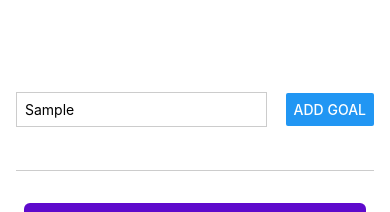
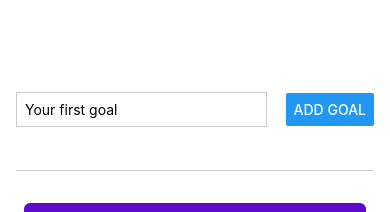
Before and after one commit to radektomczyk/RNCourse, a React Native app: screen / in a window 390 px wide. Both pictures are taken after typing "Sample" into the empty fields and a click on the button "ADD GOAL". Shown: the top 212 px of the page. Built offline with nearby package versions, Linux system fonts and the light colour scheme.

Commit message:
Component split

```diff
--- a/App.js
+++ b/App.js
@@ -1,29 +1,17 @@
 import { useState } from "react";
-import {
-    StyleSheet,
-    Text,
-    View,
-    Button,
-    TextInput,
-    ScrollView,
-    FlatList,
-} from "react-native";
+import { StyleSheet, View, FlatList } from "react-native";
+import GoalItem from "./components/GoalItem";
+import GoalInput from "./components/GoalInput";
 
 function App() {
     const [counter, setCounter] = useState(0);
-    const [enteredGoalText, setEnteredGoalText] = useState("");
-
     const [courseGoals, setCourseGoals] = useState([]);
 
     const incrementCounter = () => {
         setCounter((prevCounter) => prevCounter + 1);
     };
 
-    const goalInputHandler = (enteredText) => {
-        setEnteredGoalText(enteredText);
-    };
-
-    const addGoalHandler = () => {
+    const addGoalHandler = (enteredGoalText) => {
         setCourseGoals((currentCourseGoals) => [
             ...currentCourseGoals,
             {
@@ -37,25 +25,12 @@
 
     return (
         <View style={styles.appContainer}>
-            <View style={styles.inputContainer}>
-                <TextInput
-                    onChangeText={goalInputHandler}
-                    style={styles.textInput}
-                    placeholder="Your first goal"
-                />
-                <Button onPress={addGoalHandler} title="Add goal" />
-            </View>
+            <GoalInput onAddGoal={addGoalHandler} />
             <View style={styles.goalsContainer}>
                 <FlatList
                     data={courseGoals}
                     renderItem={(itemData) => {
-                        return (
-                            <View style={styles.goalItem}>
-                                <Text style={styles.goalText}>
-                                    {itemData.item.text}
-                                </Text>
-                            </View>
-                        );
+                        return <GoalItem text={itemData.item.text} />;
                     }}
                     keyExtractor={(item, index) => {
                         return item.id;
@@ -75,32 +50,8 @@
         padding: 50,
         paddingHorizontal: 16,
     },
-    inputContainer: {
-        flex: 1,
-        flexDirection: "row",
-        justifyContent: "space-between",
-        alignItems: "center",
-        marginBottom: 24,
-        borderBottomWidth: 1,
-        borderBottomColor: "#cccccc",
-    },
-    textInput: {
-        borderWidth: 1,
-        borderColor: "#cccccc",
-        width: "70%",
-        marginRight: 8,
-        padding: 8,
-    },
+
     goalsContainer: {
         flex: 5,
     },
-    goalItem: {
-        margin: 8,
-        borderRadius: 6,
-        backgroundColor: "#5e0acc",
-        padding: 8,
-    },
-    goalText: {
-        color: "white",
-    },
 });
--- /dev/null
+++ b/components/GoalInput.js
@@ -0,0 +1,48 @@
+import { useState } from "react";
+import { View, TextInput, Button, StyleSheet } from "react-native";
+
+function GoalInput({ onAddGoal }) {
+    const [enteredGoalText, setEnteredGoalText] = useState("");
+
+    const goalInputHandler = (enteredText) => {
+        setEnteredGoalText(enteredText);
+    };
+
+    const addGoalHandler = () => {
+        onAddGoal(enteredGoalText);
+        setEnteredGoalText("");
+    };
+
+    return (
+        <View style={styles.inputContainer}>
+            <TextInput
+                onChangeText={goalInputHandler}
+                style={styles.textInput}
+                placeholder="Your first goal"
+                value={enteredGoalText}
+            />
+            <Button onPress={addGoalHandler} title="Add goal" />
+        </View>
+    );
+}
+
+export default GoalInput;
+
+const styles = StyleSheet.create({
+    inputContainer: {
+        flex: 1,
+        flexDirection: "row",
+        justifyContent: "space-between",
+        alignItems: "center",
+        marginBottom: 24,
+        borderBottomWidth: 1,
+        borderBottomColor: "#cccccc",
+    },
+    textInput: {
+        borderWidth: 1,
+        borderColor: "#cccccc",
+        width: "70%",
+        marginRight: 8,
+        padding: 8,
+    },
+});
--- /dev/null
+++ b/components/GoalItem.js
@@ -0,0 +1,23 @@
+import { StyleSheet, View, Text } from "react-native";
+
+function GoalItem({ text }) {
+    return (
+        <View style={styles.goalItem}>
+            <Text style={styles.goalText}>{text}</Text>
+        </View>
+    );
+}
+
+export default GoalItem;
+
+const styles = StyleSheet.create({
+    goalItem: {
+        margin: 8,
+        borderRadius: 6,
+        backgroundColor: "#5e0acc",
+        padding: 8,
+    },
+    goalText: {
+        color: "white",
+    },
+});
```
